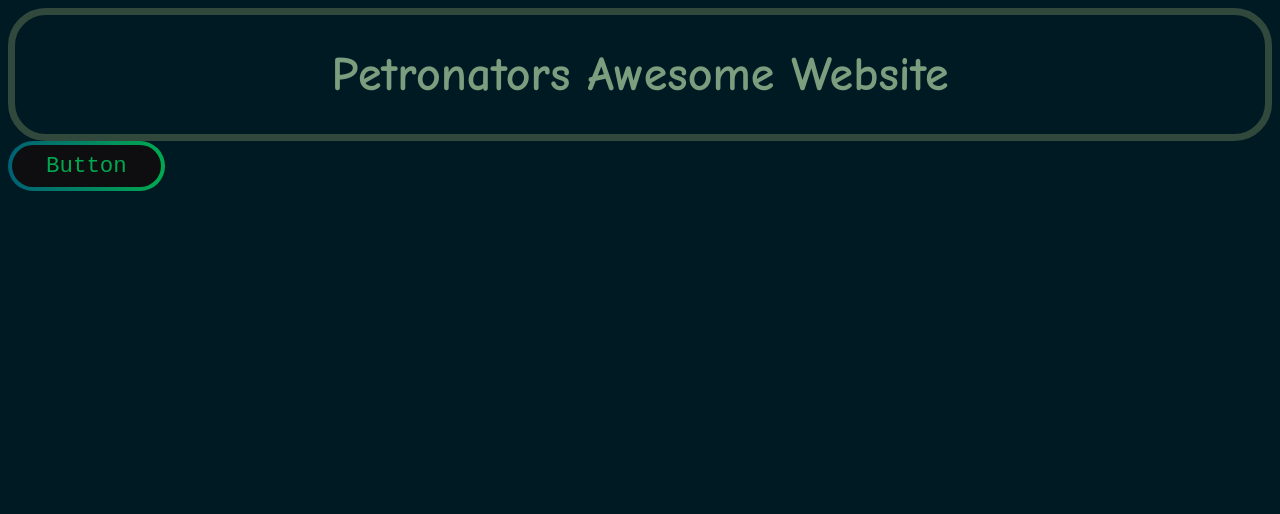
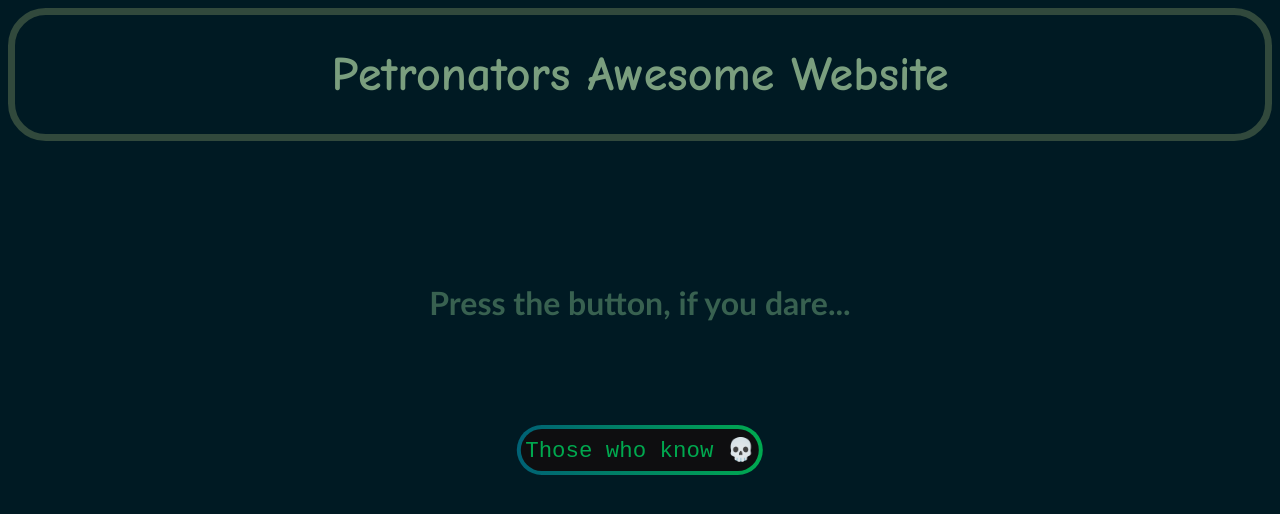
Before and after one commit to cheesemovingswiss/petronat0r, a plain HTML site: page index.html in a window 1280 px wide. Drawn offline with Linux system fonts and the light colour scheme.

Commit message:
those who know 💀

```diff
--- a/index.html
+++ b/index.html
@@ -12,6 +12,9 @@
 <body>
     <h1>Petronators Awesome Website</h1>
 </div>
-<a class="bn31" href="funny.html"><span class="bn31span">Button</span></a>
+
+<h1 class="pb">Press the button, if you dare...</h1>
+
+<a class="bn31" href="funny.html"><span class="bn31span">Those who know 💀</span></a>
 </body>
 </html>
--- a/style.css
+++ b/style.css
@@ -30,7 +30,12 @@
 
 
   .bn31 {
-    align-items: center;
+    margin: 0;
+    position: absolute;
+    top: 50%;
+    left: 50%;
+    -ms-transform: translate(-50%, -50%);
+    transform: translate(-50%, 50%);
     background-image: linear-gradient(to right, #006175 0%, #00a950 100%);
     border-radius: 40px;
     box-sizing: border-box;
@@ -39,9 +44,8 @@
     height: 50px;
     font-size: 1.4em;
     padding: 4px;
-    position: relative;
     text-decoration: none;
-    width: 7em;
+    width: 11em;
     z-index: 2;
     font-family: "Ubuntu Mono", monospace;
   }
@@ -64,3 +68,15 @@
   .bn31:hover .bn31span {
     background: transparent;
   }
+
+  .pb{
+    color: #386150;
+    font-family: 'Trebuchet MS', 'Lucida Sans Unicode', 'Lucida Grande', 'Lucida Sans', Arial, sans-serif;
+    position: relative;
+    margin: 0;
+    position: absolute;
+    top: 50%;
+    left: 50%;
+    -ms-transform: translate(-50%, -50%);
+    transform: translate(-50%, -300%);
+  }
```
